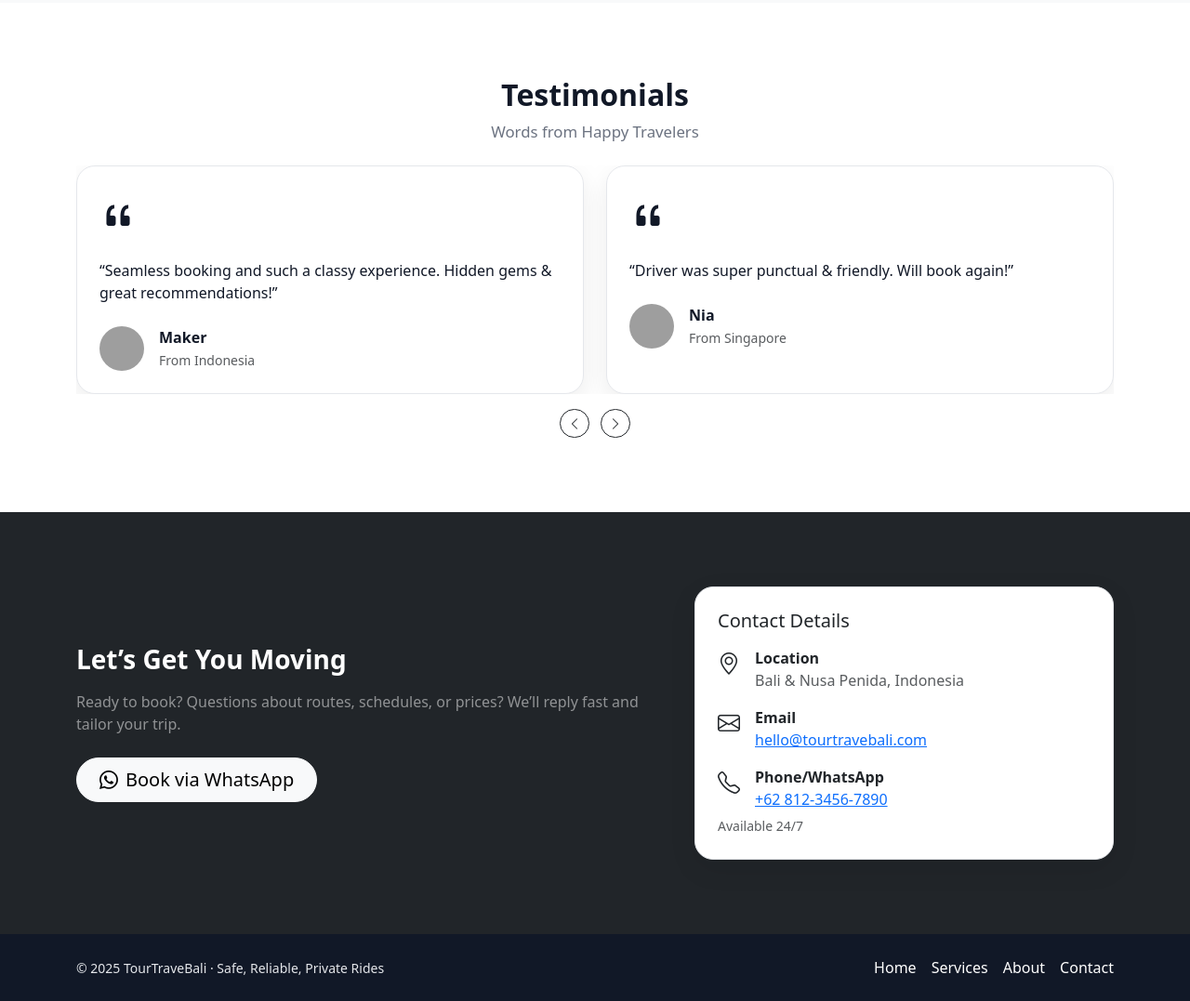
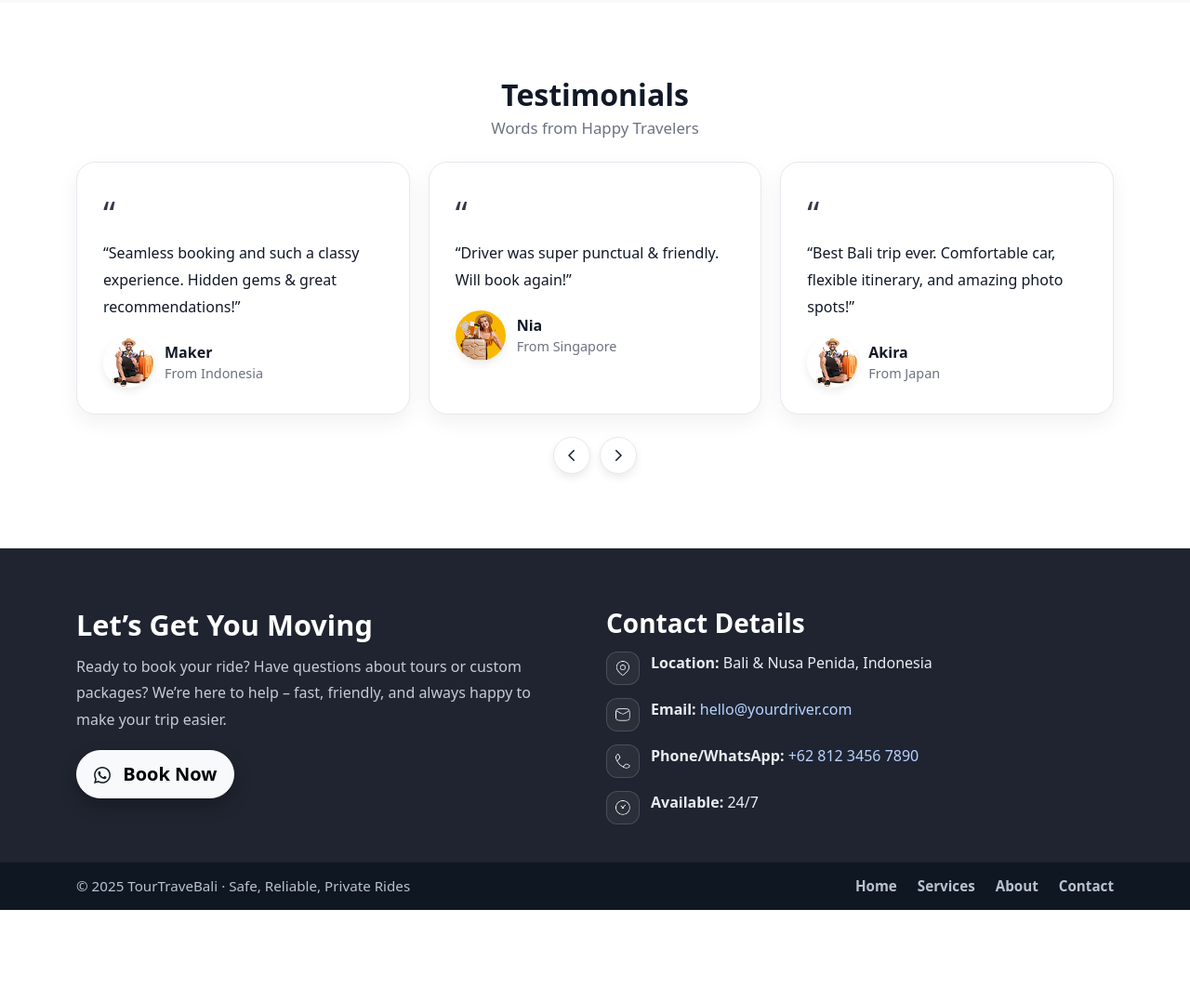
Before and after one commit to wigunaputra/Tourbali, a plain HTML site: page index.html in a window 1280 px wide. Shown: the part 4855-5932 px from the top of the page at 93% size. After the commit the page ends 5834 px from the top, so only its background shows below. Drawn offline with nearby package versions, Linux system fonts and the light colour scheme; grey boxes are pictures that could not be loaded.

```diff
--- a/index.html
+++ b/index.html
@@ -448,107 +448,135 @@
   </div>
 </section>
 
-  <!-- TESTIMONIALS -->
-  <section class="section">
-    <div class="container">
-      <div class="text-center mb-4">
-        <h2 class="fw-bold">Testimonials</h2>
-        <p class="lead-sm">Words from Happy Travelers</p>
+  <section id="testimonials" class="section">
+  <div class="container text-center">
+    <h2 class="fw-bold mb-1">Testimonials</h2>
+    <p class="lead-sm mb-4">Words from Happy Travelers</p>
+
+    <div class="testi-grid">
+      <!-- Card 1 -->
+      <article class="testi-card">
+        <div class="quote-mark">“</div>
+        <p class="testi-text">
+          “Seamless booking and such a classy experience. Hidden gems & great recommendations!”
+        </p>
+        <div class="testi-user">
+          <img src="img/testi/80095debe844d4086aec40abd58424f8.png" alt="Maker">
+          <div>
+            <div class="testi-name">Maker</div>
+            <div class="testi-meta">From Indonesia</div>
+          </div>
+        </div>
+      </article>
+
+      <!-- Card 2 -->
+      <article class="testi-card">
+        <div class="quote-mark">“</div>
+        <p class="testi-text">
+          “Driver was super punctual & friendly. Will book again!”
+        </p>
+        <div class="testi-user">
+          <img src="img/testi/d20613b086d25dae50fc34d9a9ecca93.png" alt="Nia">
+          <div>
+            <div class="testi-name">Nia</div>
+            <div class="testi-meta">From Singapore</div>
+          </div>
+        </div>
+      </article>
+
+      <!-- Card 3 -->
+      <article class="testi-card">
+        <div class="quote-mark">“</div>
+        <p class="testi-text">
+          “Best Bali trip ever. Comfortable car, flexible itinerary, and amazing photo spots!”
+        </p>
+        <div class="testi-user">
+          <img src="img/testi/80095debe844d4086aec40abd58424f8.png" alt="Akira">
+          <div>
+            <div class="testi-name">Akira</div>
+            <div class="testi-meta">From Japan</div>
+          </div>
+        </div>
+      </article>
     </div>
 
-      <div id="testimonialCarousel" class="carousel slide" data-bs-ride="carousel">
-        <div class="carousel-inner">
-          <div class="carousel-item active">
-            <div class="row justify-content-center g-4">
-              <div class="col-12 col-md-6">
-                <div class="soft-card p-4 h-100">
-                  <i class="bi bi-quote fs-1 d-block mb-3"></i>
-                  <p class="mb-4">“Seamless booking and such a classy experience. Hidden gems & great recommendations!”</p>
-                  <div class="d-flex align-items-center gap-3">
-                    <img src="https://i.pravatar.cc/64?img=12" class="rounded-circle" width="48" height="48" alt="Maker">
-                    <div>
-                      <strong>Maker</strong><br/>
-                      <small class="text-muted">From Indonesia</small>
+    <!-- Tombol panah di tengah bawah -->
+    <div class="testi-nav">
+      <button class="testi-arrow left" aria-label="Previous">
+        <svg viewBox="0 0 24 24" width="18" height="18"><path d="M15 19l-7-7 7-7" fill="none" stroke="currentColor" stroke-width="2" stroke-linecap="round" stroke-linejoin="round"/></svg>
+      </button>
+      <button class="testi-arrow right" aria-label="Next">
+        <svg viewBox="0 0 24 24" width="18" height="18"><path d="M9 5l7 7-7 7" fill="none" stroke="currentColor" stroke-width="2" stroke-linecap="round" stroke-linejoin="round"/></svg>
+      </button>
     </div>
   </div>
+</section>
+
+  <!-- ===== CTA / LET'S GET YOU MOVING ===== -->
+<section id="cta" class="cta-dark section">
+  <div class="container">
+    <div class="row g-4 align-items-start">
+      <!-- Left -->
+      <div class="col-lg-6">
+        <h2 class="cta-title">Let’s Get You Moving</h2>
+        <p class="cta-desc">
+          Ready to book your ride? Have questions about tours or custom packages?
+          We’re here to help – fast, friendly, and always happy to make your trip easier.
+        </p>
+        <!-- ganti href WA sesuai nomormu -->
+        <a href="https://wa.me/6281234567890" target="_blank" class="btn btn-light btn-lg rounded-pill cta-btn">
+          <!-- pakai ikonmu sendiri (PNG/SVG) -->
+          <img src="iconfooter/Vector.svg" alt="" class="me-2" style="width:18px;height:18px;">
+          Book Now
+        </a>
       </div>
-              </div>
-              <div class="col-12 col-md-6">
-                <div class="soft-card p-4 h-100">
-                  <i class="bi bi-quote fs-1 d-block mb-3"></i>
-                  <p class="mb-4">“Driver was super punctual & friendly. Will book again!”</p>
-                  <div class="d-flex align-items-center gap-3">
-                    <img src="https://i.pravatar.cc/64?img=32" class="rounded-circle" width="48" height="48" alt="Nia">
-                    <div>
-                      <strong>Nia</strong><br/>
-                      <small class="text-muted">From Singapore</small>
-                    </div>
-                  </div>
-                </div>
-              </div>
-            </div>
-          </div>
-          <!-- Tambah slide lain jika perlu -->
-        </div>
-        <div class="text-center mt-3">
-          <button class="btn btn-outline-dark btn-sm rounded-pill me-2" data-bs-target="#testimonialCarousel" data-bs-slide="prev"><i class="bi bi-chevron-left"></i></button>
-          <button class="btn btn-outline-dark btn-sm rounded-pill" data-bs-target="#testimonialCarousel" data-bs-slide="next"><i class="bi bi-chevron-right"></i></button>
+      <!-- Right -->
+      <div class="col-lg-6">
+        <h3 class="cta-heading">Contact Details</h3>
+        <ul class="contact-list">
+          <li>
+            <span class="icon"><img src="iconfooter/location-01.png" alt=""></span>
+            <div><strong>Location:</strong> Bali &amp; Nusa Penida, Indonesia</div>
+          </li>
+          <li>
+            <span class="icon"><img src="iconfooter/mail-01.png" alt=""></span>
+            <div><strong>Email:</strong> <a href="mailto:hello@yourdriver.com">hello@yourdriver.com</a></div>
+          </li>
+          <li>
+            <span class="icon"><img src="iconfooter/call.png" alt=""></span>
+            <div><strong>Phone/WhatsApp:</strong> <a href="https://wa.me/6281234567890" target="_blank">+62 812 3456 7890</a></div>
+          </li>
+          <li>
+            <span class="icon"><img src="iconfooter/time-04.png" alt=""></span>
+            <div><strong>Available:</strong> 24/7</div>
+          </li>
+        </ul>
       </div>
     </div>
   </div>
 </section>
-
-  <!-- CTA / CONTACT -->
-  <section id="contact" class="section bg-dark text-white">
-    <div class="container">
-      <div class="row g-4 align-items-center">
-        <div class="col-lg-7">
-          <h3 class="fw-bold mb-3">Let’s Get You Moving</h3>
-          <p class="mb-4 text-white-50">Ready to book? Questions about routes, schedules, or prices? We’ll reply fast and tailor your trip.</p>
-          <a href="https://wa.me/6281234567890" class="btn btn-light btn-lg rounded-pill px-4"><i class="bi bi-whatsapp me-2"></i>Book via WhatsApp</a>
-        </div>
-        <div class="col-lg-5">
-          <div class="soft-card p-4 bg-white text-dark">
-            <h5 class="mb-3">Contact Details</h5>
-            <div class="d-flex align-items-start gap-3 mb-3">
-              <i class="bi bi-geo-alt fs-4"></i>
-              <div><strong>Location</strong><br/><span class="text-muted">Bali & Nusa Penida, Indonesia</span></div>
-            </div>
-            <div class="d-flex align-items-start gap-3 mb-3">
-              <i class="bi bi-envelope fs-4"></i>
-              <div><strong>Email</strong><br/><a href="mailto:hello@tourtravebali.com">hello@tourtravebali.com</a></div>
-            </div>
-            <div class="d-flex align-items-start gap-3 mb-1">
-              <i class="bi bi-telephone fs-4"></i>
-              <div><strong>Phone/WhatsApp</strong><br/><a href="https://wa.me/6281234567890">+62 812-3456-7890</a></div>
-            </div>
-            <small class="text-muted">Available 24/7</small>
-          </div>
-        </div>
-      </div>
-    </div>
-  </section>
-
-  <!-- FOOTER -->
-  <footer class="py-4">
-    <div class="container d-flex flex-column flex-lg-row align-items-center justify-content-between gap-3">
-      <div class="small">© <span id="year"></span> TourTraveBali · Safe, Reliable, Private Rides</div>
-      <div class="d-flex gap-3">
+<footer class="site-footer">
+  <div class="container footer-bar">
+    <div class="footer-copy">© 2025 TourTraveBali · Safe, Reliable, Private Rides</div>
+    <nav class="footer-nav" aria-label="Footer">
       <a href="#home">Home</a>
       <a href="#services">Services</a>
       <a href="#about">About</a>
       <a href="#contact">Contact</a>
-      </div>
+    </nav>
   </div>
 </footer>
 
-  <!-- SCRIPTS -->
+<!-- Bootstrap JS  -->
 <script src="https://cdn.jsdelivr.net/npm/bootstrap@5.3.3/dist/js/bootstrap.bundle.min.js"></script>
+
+<!-- Safe helpers -->
 <script>
-    // Tahun otomatis
-    document.getElementById('year').textContent = new Date().getFullYear();
+  // Tahun otomatis: aman jika #year tidak ada
+  const yearEl = document.getElementById('year');
+  if (yearEl) yearEl.textContent = new Date().getFullYear();
 
-    // Smooth scroll anchor
+  // Smooth anchor
   document.querySelectorAll('a[href^="#"]').forEach(a=>{
     a.addEventListener('click', e=>{
       const id = a.getAttribute('href');
@@ -556,21 +584,38 @@
         const el = document.querySelector(id);
         if(el){
           e.preventDefault();
-            const y = el.getBoundingClientRect().top + window.pageYOffset - 72; // offset navbar
+          const y = el.getBoundingClientRect().top + window.pageYOffset - 72;
           window.scrollTo({top:y, behavior:'smooth'});
         }
       }
     });
   });
 </script>
-    <!-- Back to Top (harus di dalam <body>) -->
-  <button id="toTop" class="btn btn-primary back-to-top" aria-label="Back to top">
+
+<!-- Tombol Back to Top -->
+<button id="toTop" class="back-to-top" aria-label="Back to top">
   <i class="bi bi-arrow-up"></i>
 </button>
 
-  <!-- Scripts -->
-  <script src="https://cdn.jsdelivr.net/npm/bootstrap@5.3.3/dist/js/bootstrap.bundle.min.js"></script>
-  <!-- Panggil file JS milikmu SETELAH konten -->
-  <script src="scroll.js"></script>
+<!-- Logic Back to Top -->
+<script>
+(() => {
+  const btn = document.getElementById('toTop');
+  if (!btn) return;
+
+  const prefersReduced = window.matchMedia('(prefers-reduced-motion: reduce)').matches;
+
+  // tampilkan tombol setelah scroll > 400px
+  window.addEventListener('scroll', () => {
+    if (window.scrollY > 400) btn.classList.add('show');
+    else btn.classList.remove('show');
+  });
+
+  // klik -> scroll ke atas
+  btn.addEventListener('click', () => {
+    window.scrollTo({ top: 0, behavior: prefersReduced ? 'auto' : 'smooth' });
+  });
+})();
+</script>
 </body>
 </html>
--- a/style.css
+++ b/style.css
@@ -59,24 +59,24 @@ footer a:hover{opacity:.9;}
   .hero{min-height:74vh;}
 }
 
+/* Back to Top */
 .back-to-top{
   position: fixed;
-  right: 16px;
-  bottom: 20px;
-  z-index: 1030;
-  border-radius: 9999px;
-  padding: 10px 12px;
-  box-shadow: 0 10px 20px rgba(0,0,0,.15);
-  opacity: 0;
-  transform: translateY(8px);
-  pointer-events: none;
-  transition: opacity .2s ease, transform .2s ease, box-shadow .2s ease;
+  right: 18px;
+  bottom: 18px;
+  width: 44px; height: 44px;
+  border: none;
+  border-radius: 999px;
+  background: #0d6efd;           /* warna tombol */
+  color: #fff;
+  display: none;                  /* default sembunyi */
+  align-items: center; justify-content: center;
+  box-shadow: 0 8px 18px rgba(0,0,0,.15);
+  z-index: 2000;                  /* di atas footer */
 }
-.back-to-top.show{
-  opacity: 1;
-  transform: translateY(0);
-  pointer-events: auto;
-}
+.back-to-top.show{ display: inline-flex; }
+.back-to-top i{ font-size: 18px; }
+
 
 .nav-item .nav-link{
   font-weight: 700;
@@ -493,3 +493,217 @@ footer a:hover{opacity:.9;}
     grid-template-columns: 1fr;
   }
 }
+
+/* ===== Testimonials Grid ===== */
+.testi-grid {
+  display: grid;
+  gap: 20px;
+  grid-template-columns: 1fr;
+  justify-items: center;
+}
+
+/* Laptop & desktop (≥1024px): 3 kolom */
+@media (min-width: 1024px) {
+  .testi-grid {
+    grid-template-columns: repeat(3, 1fr);
+  }
+}
+
+/* Tablet: 2 kolom */
+@media (min-width: 768px) and (max-width: 1023.98px) {
+  .testi-grid {
+    grid-template-columns: repeat(2, 1fr);
+  }
+}
+
+/* Kartu */
+.testi-card {
+  background: #fff;
+  border: 1px solid #e6e9ef;
+  border-radius: 20px;
+  box-shadow: 0 8px 22px rgba(0, 0, 0, .06);
+  padding: 28px;
+  text-align: left;
+  transition: transform .2s ease, box-shadow .2s ease;
+  max-width: 360px;
+}
+.testi-card:hover {
+  transform: translateY(-3px);
+  box-shadow: 0 12px 28px rgba(0, 0, 0, .08);
+}
+
+.quote-mark {
+  font-size: 36px;
+  color: #0f172a;
+  opacity: .85;
+  margin-bottom: 1px;
+}
+.testi-text {
+  color: #111827;
+  line-height: 1.8;
+  margin-bottom: 18px;
+}
+.testi-user {
+  display: flex;
+  align-items: center;
+  gap: 12px;
+}
+.testi-user img {
+  width: 54px;
+  height: 54px;
+  border-radius: 50%;
+  object-fit: cover;
+  box-shadow: 0 4px 10px rgba(0, 0, 0, .08);
+}
+.testi-name {
+  font-weight: 700;
+}
+.testi-meta {
+  color: #6b7280;
+  font-size: .9rem;
+}
+
+/* Tombol di tengah bawah */
+.testi-nav {
+  display: flex;
+  justify-content: center;
+  align-items: center;
+  gap: 10px;
+  margin-top: 24px;
+}
+.testi-arrow {
+  width: 40px;
+  height: 40px;
+  border-radius: 50%;
+  border: 1px solid #e6e9ef;
+  background: #fff;
+  color: #0f172a;
+  display: grid;
+  place-items: center;
+  box-shadow: 0 4px 10px rgba(0, 0, 0, .08);
+  cursor: pointer;
+  transition: transform .15s ease, box-shadow .15s ease, background .15s ease;
+}
+.testi-arrow:hover {
+  transform: scale(1.05);
+  box-shadow: 0 8px 20px rgba(0, 0, 0, .1);
+}
+
+/* ===== CTA Dark ===== */
+.cta-dark{
+  background:#1f2430;       /* abu gelap elegan */
+  color:#eef2f7;
+  padding: 64px 0 40px;
+}
+
+.cta-title{
+  font-weight: 800;
+  font-size: clamp(1.8rem, 2.4vw, 2.4rem);
+  margin-bottom: 12px;
+  color:#ffffff;
+}
+
+.cta-desc{
+  color:#c7cbd4;
+  max-width: 520px;
+  line-height: 1.8;
+  margin-bottom: 18px;
+}
+
+.cta-btn{
+  padding: 10px 18px;
+  font-weight: 700;
+  box-shadow: 0 8px 18px rgba(0,0,0,.25);
+}
+
+/* Heading kanan */
+.cta-heading{
+  color:#ffffff;
+  font-weight: 800;
+  margin-bottom: 14px;
+}
+
+/* Contact list */
+.contact-list{
+  list-style:none;
+  padding:0; margin:0;
+  display:flex; flex-direction:column; gap:14px;
+}
+.contact-list li{
+  display:flex; align-items:flex-start; gap:12px;
+  color:#e9edf3;
+}
+.contact-list .icon{
+  width:36px; height:36px; flex:0 0 36px;
+  border-radius:12px;
+  border:1px solid rgba(255,255,255,.15);
+  background: rgba(255,255,255,.05);
+  display:grid; place-items:center;
+}
+.contact-list .icon img{ width:18px; height:18px; display:block; filter:brightness(1.2); }
+.contact-list a{ color:#b8d3ff; text-decoration:none; }
+.contact-list a:hover{ text-decoration:underline; }
+
+/* Copyright */
+.cta-copy{
+  border-top: 1px solid rgba(255,255,255,.08);
+  margin-top: 32px;
+  padding-top: 14px;
+  color:#c7cbd4;
+  font-size: .95rem;
+}
+
+/* Responsif */
+@media (max-width: 991.98px){
+  .cta-dark{ padding: 48px 0 34px; }
+  .cta-desc{ max-width: 100%; }
+}
+
+/* ===== Footer Bar ===== */
+.site-footer{
+  background:#0f1722;              /* sedikit lebih gelap dari CTA */
+  color:#cbd5e1;
+  padding: 14px 0;
+  border-top: 1px solid rgba(255,255,255,.06);
+}
+
+.footer-bar{
+  display:flex;
+  align-items:center;
+  justify-content:space-between;
+  gap:16px;
+}
+
+.footer-copy{
+  font-size:.95rem;
+  white-space:nowrap;
+  opacity:.9;
+}
+
+.footer-nav{
+  display:flex;
+  gap:22px;
+  flex-wrap:wrap;
+}
+.footer-nav a{
+  color:#cbd5e1;
+  text-decoration:none;
+  font-weight:600;
+  font-size:.95rem;
+  opacity:.9;
+  transition:opacity .15s ease, color .15s ease, transform .15s ease;
+}
+.footer-nav a:hover{
+  opacity:1;
+  color:#ffffff;
+  transform: translateY(-1px);
+}
+
+/* responsive: tumpuk & center di mobile */
+@media (max-width: 576px){
+  .footer-bar{
+    flex-direction:column;
+    text-align:center;
+  }
+  .footer-nav{ gap:16px; }
+}
```
Also changed, not shown: scroll.js (+19 -0 lines), iconfooter/Vector.png (added), iconfooter/Vector.svg (added), img/testi/80095debe844d4086aec40abd58424f8.png (added), img/testi/d20613b086d25dae50fc34d9a9ecca93.png (added). Lines whose indentation alone changed are shown as unchanged.
